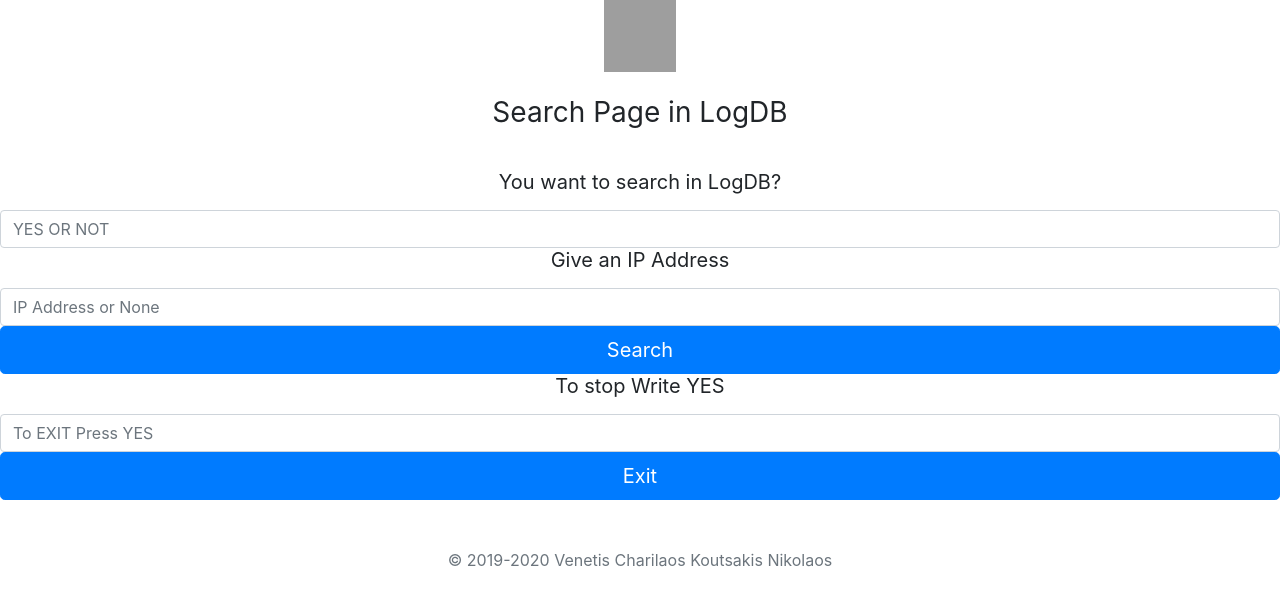
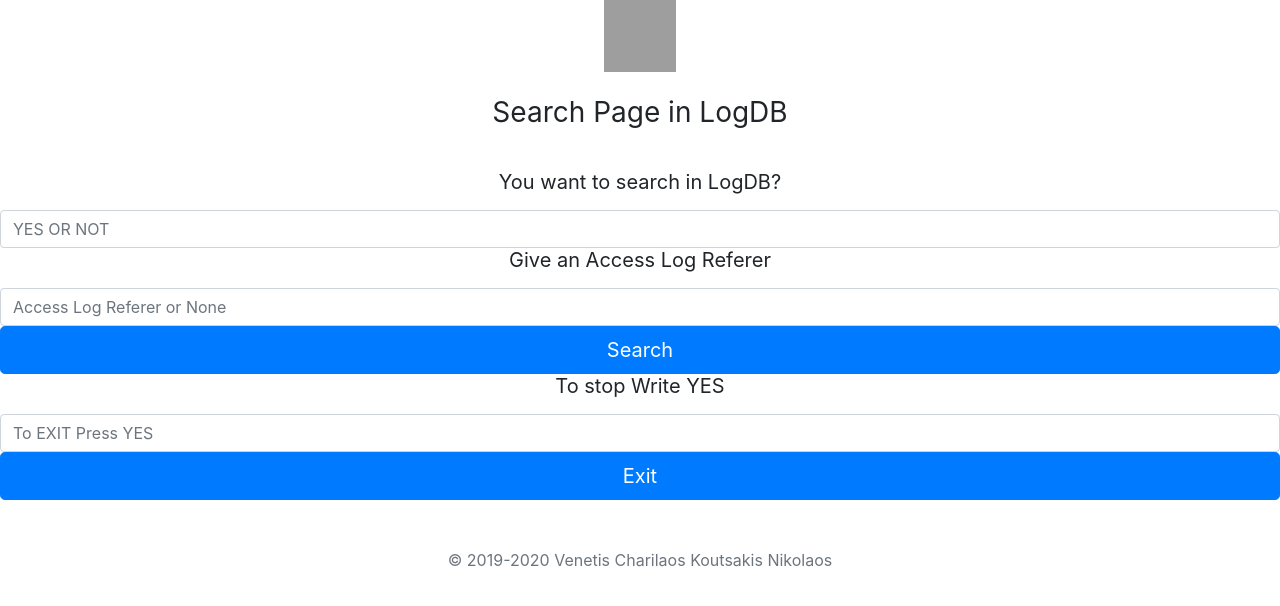
Before and after one commit to harisben13/DBMS_Projects, a Django app: page /accounts/search in a window 1280 px wide. Shown: the top 606 px of the page. Run offline with Django 3.2, Linux system fonts and the light colour scheme; some libraries are stand-ins or nearby versions; grey boxes are pictures that could not be loaded.

Commit message:
Add files via upload

```diff
--- a/templates/search.html
+++ b/templates/search.html
@@ -51,8 +51,8 @@
 
   <h5 class="h5 mb-3 font-weight-normal">You want to search in LogDB?</h5>
   <input type="text" class="form-control" name="answer1" placeholder="YES OR NOT">
-  <h5 class="h5 mb-3 font-weight-normal">Give an IP Address</h5>
-  <input type="text" class="form-control" name="ip_address" placeholder="IP Address or None">
+  <h5 class="h5 mb-3 font-weight-normal">Give an Access Log Referer</h5>
+  <input type="text" class="form-control" name="accesslog_referer" placeholder="Access Log Referer or None">
   <button class="btn btn-lg btn-primary btn-block" type="submit">Search</button>
   <h5 class="h5 mb-3 font-weight-normal">To stop Write YES</h5>
   <input type="text" class="form-control" name="answer" placeholder="To EXIT Press YES">
```
